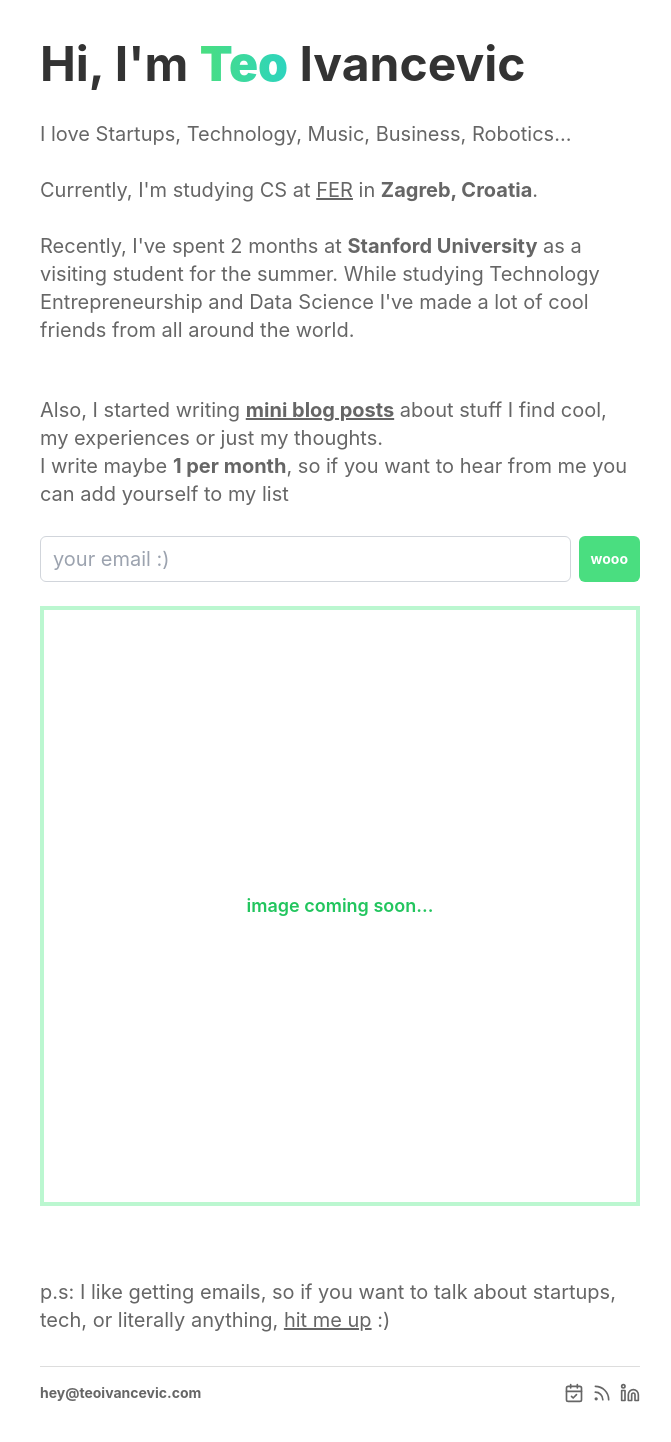
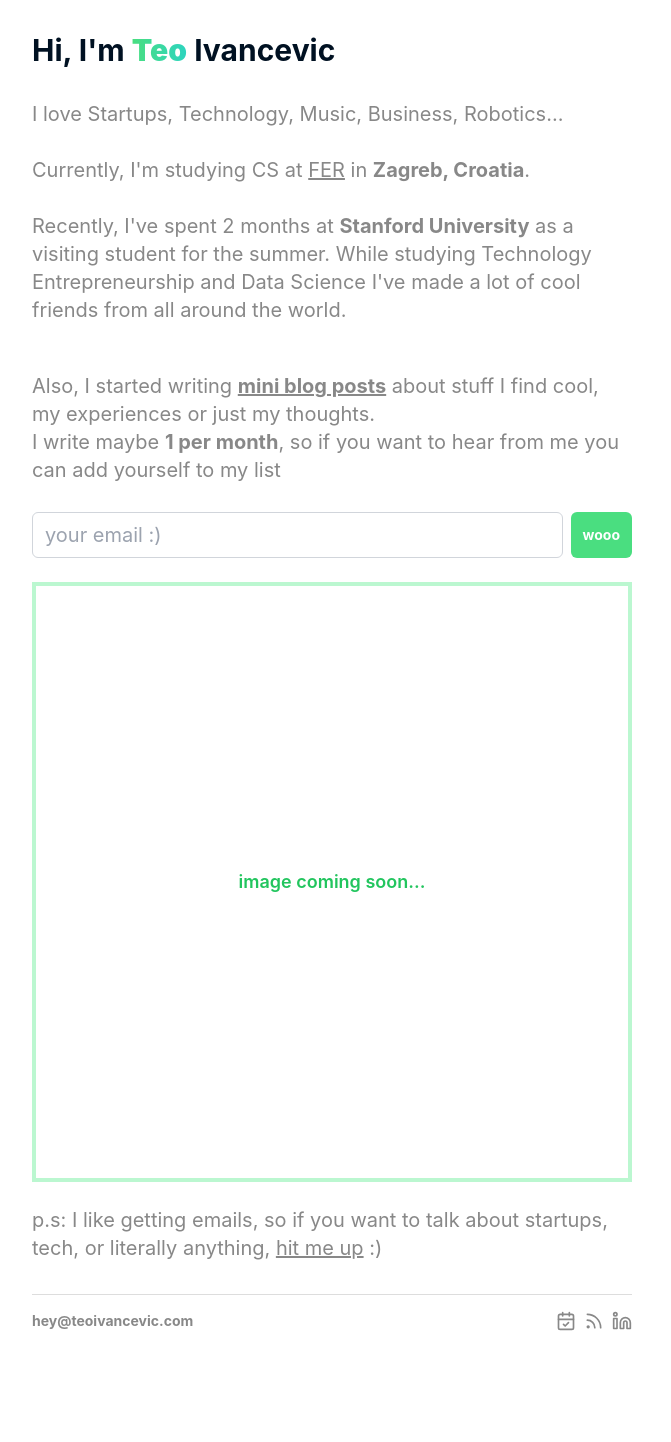
Before and after one commit to teoivancevic/teoivancevic.github.io, a React (Create React App) app: page / in a window 1280 px wide. Shown: the top 1442 px of the page, without its empty margins (0-671 px from the left). After the commit the page ends 1371 px from the top, so only its background shows below. Built offline with nearby package versions, Linux system fonts and the light colour scheme.

Commit message:
formatting title

```diff
--- a/src/PersonalLandingPage.js
+++ b/src/PersonalLandingPage.js
@@ -6,7 +6,7 @@ const PersonalLandingPage = () => {
     const [email, setEmail] = useState('');
     const [isSubmitted, setIsSubmitted] = useState(false);
 
-    const FORMSPARK_ACTION_URL = "https://submit-form.com/iFdC8wLoM"; // Replace with your Formspark form ID
+    const FORMSPARK_ACTION_URL = "https://submit-form.com/iFdC8wLoM";
 
     const handleSubmit = async (e) => {
       e.preventDefault();
@@ -25,10 +25,10 @@ const PersonalLandingPage = () => {
     };
 
   return (
-    <div className="min-h-screen bg-[#ffffff] flex justify-left p-10 ">
+    <div className="min-h-screen bg-[#ffffff] flex justify-left p-8 ">
       <div className="w-full max-w-[600px] flex flex-col justify-between">
         <header className="mb-8">
-          <h1 className="text-5xl font-bold text-[#333333]">
+          <h1 className="text-3xl font-bold text-[#001122]">
             Hi, I'm <strong><span className="bg-gradient-to-r from-green-400 to-teal-400 text-transparent bg-clip-text">Teo</span></strong> Ivancevic
             {/* Hi, I'm <span className="bg-gradient-to-r from-green-400 to-teal-400 text-transparent bg-clip-text">Teo</span> <span className="bg-gradient-to-r to-teal-500 from-teal-400 text-transparent bg-clip-text">Ivančević</span>. */}
 
@@ -39,16 +39,16 @@ const PersonalLandingPage = () => {
         </header>
 
         <main className="flex-grow text-xl">
-          <section className="mb-6">
+          <section className="mb-12">
             {/* <h2 className="text-lg font-semibold mb-2 text-[#666666]">About Me</h2> */}
-            <p className="text-[#666666]">
+            <p className="text-[#888888]">
               I love Startups, Technology, Music, Business, Robotics...
               <br/><br/>
               Currently, I'm studying CS at <a href='https://www.fer.unizg.hr/en' className='underline'>FER</a> in <strong>Zagreb, Croatia</strong>.
               {/* I am working on starting an Entrepreneurship Club at my uni to "Inspire the new generation of Croatian leaders". */}
               <br/><br/>
               Recently, I've spent 2 months at <a href='https://www.stanford.edu/' className='font-bold hover:text-[#8C1515]'>Stanford University</a> as a visiting student for the summer. While studying Technology Entrepreneurship and Data Science I've made a lot of cool friends from all around the world.
-              <br/><br/>
+
               {/* Some of my favorite songs lately:
               <ol className="text-[#666666] list-decimal pl-10">
                 <li><a href='https://www.youtube.com/watch?v=e-IAGmTuUmw' className='underline'>The Glory</a> by Ye</li>
@@ -60,7 +60,7 @@ const PersonalLandingPage = () => {
 
           <section className="mb-6">
                 {/* <h2 className="text-lg font-semibold mb-2 text-[#444444]">Newsletter</h2> */}
-                <p className="text-[#666666]">
+                <p className="text-[#888888]">
                     Also, I started writing <a href='https://teoivancevic.substack.com' className='font-bold underline'>mini blog posts</a> about stuff I find cool, my experiences or just my thoughts.
                     <br/>
                     I write maybe <strong>1 per month</strong>, so if you want to hear from me you can add yourself to my list
@@ -96,9 +96,9 @@ const PersonalLandingPage = () => {
           </section>
 
         </main>
-        <footer className="mt-8 pt-4 text-[#666666] text-xl">
+        <footer className="text-[#888888] text-xl">
           <section>
-            <p className="text-[#666666]">
+            <p className="text-[#888888]">
                 p.s: I like getting emails, so if you want to talk about startups, tech, or literally anything, <a href="mailto:hey@teoivancevic.com" aria-label="Email" className='underline'>hit me up</a> :)
             </p>
             {/* <br/>
@@ -108,7 +108,7 @@ const PersonalLandingPage = () => {
 
           </section>
         </footer>
-        <footer className="mt-8 pt-4 border-t border-[#dddddd] text-[#666666]">
+        <footer className="mt-8 pt-4 border-t border-[#dddddd] text-[#888888]">
           <div className="flex justify-between items-center mb-2">
             {/* <p className="text-sm">&copy; 2024 Teo Ivancevic</p> */}
 
@@ -120,13 +120,13 @@ const PersonalLandingPage = () => {
                 <Mail className="text-[#666666] hover:text-[#444444]" size={20} />
               </a> */}
               <a href="https://cal.com/teoivancevic" target="_blank" rel="noopener noreferrer" aria-label="Cal.com Meeting">
-                <CalendarCheck className="text-[#666666] hover:text-[#9834eb]" size={20} />
+                <CalendarCheck className="text-[#888888] hover:text-[#9834eb]" size={20} />
               </a>
               <a href="https://teoivancevic.substack.com" target="_blank" rel="noopener noreferrer" aria-label="Substack Newsletter">
-                <Rss className="text-[#666666] hover:text-[#FF6719]" size={20} />
+                <Rss className="text-[#888888] hover:text-[#FF6719]" size={20} />
               </a>
               <a href="https://www.linkedin.com/in/teoivancevic" target="_blank" rel="noopener noreferrer" aria-label="LinkedIn Profile">
-                <Linkedin className="text-[#666666] hover:text-[#0077B5]" size={20} />
+                <Linkedin className="text-[#888888] hover:text-[#0077B5]" size={20} />
               </a>
             </div>
 
```
